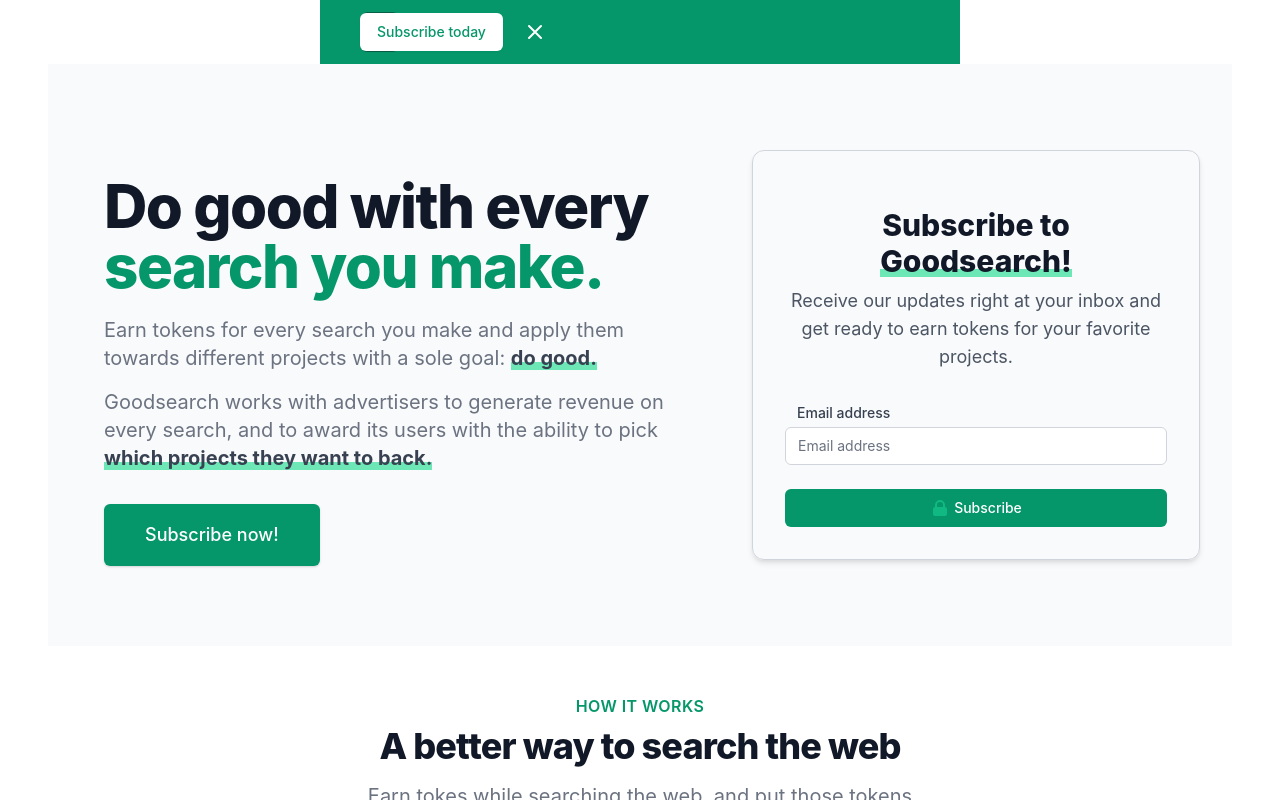
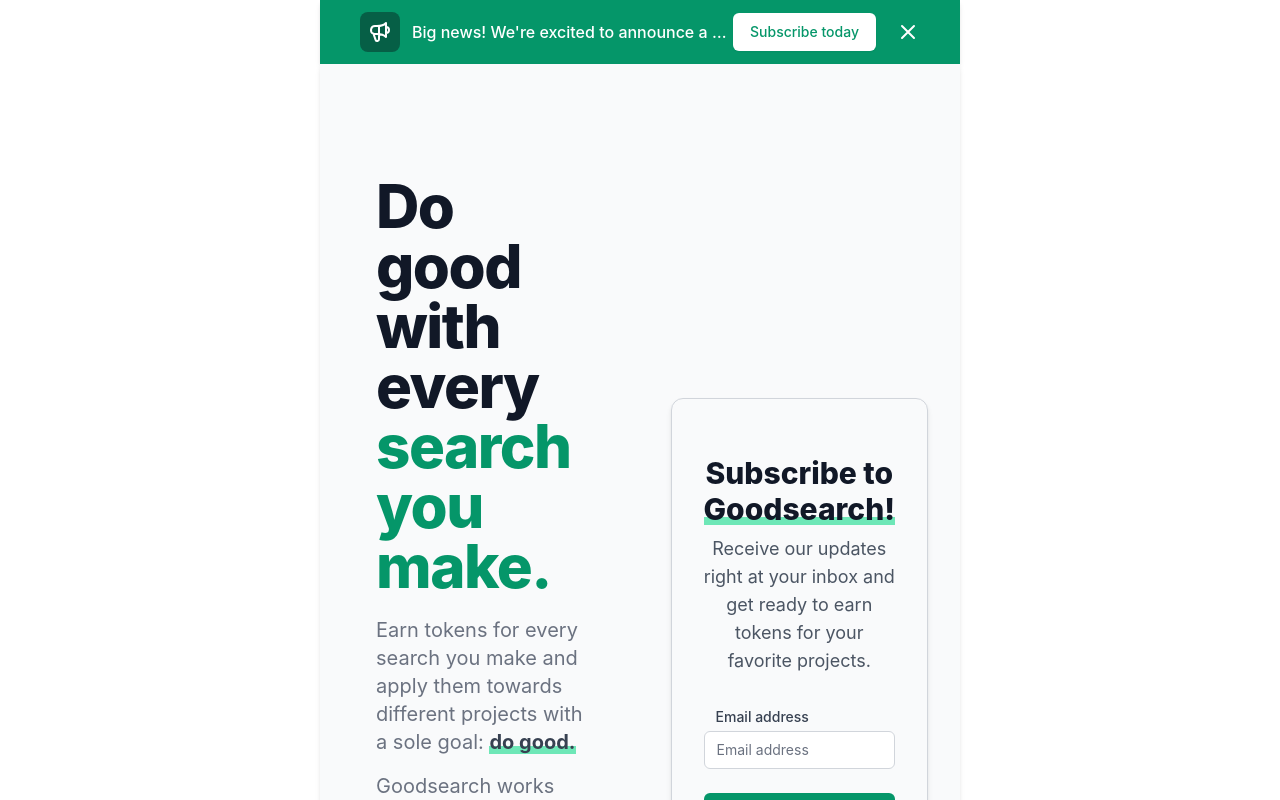
Before and after one commit to gustavofjordao021/goodsearch-landinpage, a React (Create React App) app: page / in a window 1280 px wide. Shown: the top 800 px of the page. Built offline with nearby package versions, Linux system fonts and the light colour scheme.

Commit message:
Finish responsiveness

```diff
--- a/src/components/CTA/CTA.js
+++ b/src/components/CTA/CTA.js
@@ -1,7 +1,7 @@
 const CTA = (props) => {
   const { modalVisibilityToggler } = props;
   return (
-    <div className="bg-gray-50 w-full flex flex-col text-center items-center py-12 mx-4 px-4 sm:px-8 md:flex-row md:text-left lg:px-12 lg:flex lg:items-center lg:justify-between xl:w-6/12">
+    <div className="shadow-md bg-gray-50 w-full flex flex-col text-center items-center py-12 mx-4 px-4 sm:px-8 md:flex-row md:text-left lg:px-12 lg:flex lg:items-center lg:justify-between xl:w-6/12">
       <h2 className="text-2xl sm:text-4xl font-extrabold tracking-tight text-gray-900">
         <span className="block">Ready to start earning?</span>
         <span className="block text-green-600">
--- a/src/components/Features/Features.js
+++ b/src/components/Features/Features.js
@@ -27,7 +27,7 @@
 
 const Features = () => {
   return (
-    <div className="bg-white flex flex-col justify-items-center w-full mx-4 px-4 py-12 sm:px-8 md:mx-4 lg:px-10 xl:w-6/12">
+    <div className="shadow-md bg-white flex flex-col justify-items-center w-full mx-4 px-4 py-12 sm:px-8 md:mx-4 lg:px-10 xl:w-6/12">
       <div className="text-center">
         <h2 className="text-base text-green-600 font-semibold tracking-wide uppercase">
           How it works
--- a/src/components/Footer/Footer.js
+++ b/src/components/Footer/Footer.js
@@ -1,7 +1,7 @@
 const Footer = () => {
   return (
     <>
-      <footer className="flex flex-row w-full text-xs px-4 pb-4 mx-4 text-center bg-gray-50 justify-between md:px-12 xl:w-6/12">
+      <footer className="shadow-md flex flex-row w-full text-xs px-4 pb-4 mx-4 text-center bg-gray-50 justify-between md:px-12 xl:w-6/12">
         <div className="mb-1">© 2021 Goodsearch</div>
         <div className="justify-center text-center">
           <b>
--- a/src/components/Header/Header.js
+++ b/src/components/Header/Header.js
@@ -17,8 +17,8 @@
   return (
     <>
       {isHeaderVisible ? (
-        <div className="bg-green-600 w-full flex justify-between flex-row py-3 px-2 sm:px-8 md:mx-4 lg:px-10 xl:w-6/12">
-          <div className="flex items-center justify-between flex-wrap">
+        <div className="shadow-md bg-green-600 w-full py-3 px-2 sm:px-8 md:mx-4 lg:px-10 xl:w-6/12">
+          <div className="flex items-center justify-between">
             <div className="w-0 flex-1 flex items-center">
               <span className="flex p-2 rounded-lg bg-green-800">
                 <SpeakerphoneIcon
@@ -35,7 +35,7 @@
                 </span>
               </p>
             </div>
-            <div className="order-3 mt-2 flex-shrink-0 w-full sm:order-2 sm:mt-0 sm:w-auto">
+            <div className="mt-2 flex-shrink-0 w-full sm-2 sm:mt-0 sm:w-auto">
               <button
                 className="flex items-center justify-center px-4 py-2 border border-transparent rounded-md shadow-sm text-sm font-medium text-green-600 bg-white hover:bg-green-50"
                 onClick={() => modalVisibilityToggler()}
@@ -43,7 +43,7 @@
                 Subscribe today
               </button>
             </div>
-            <div className="order-2 flex-shrink-0 sm:order-3 sm:ml-3">
+            <div className="flex-shrink-0 sm-3 sm:ml-3">
               <button
                 type="button"
                 className="-mr-1 flex p-2 rounded-md hover:bg-green-500 focus:outline-none focus:ring-2 focus:ring-white sm:-mr-2"
--- a/src/components/Hero/Hero.js
+++ b/src/components/Hero/Hero.js
@@ -4,12 +4,12 @@
   const { modalVisibilityToggler } = props;
   return (
     <>
-      <div className="flex flex-col-reverse justify-center flex-grow bg-gray-50 min-h-full lg:flex lg:flex-row-reverse lg:items-center lg:justify-center">
+      <div className="max-w-7xl w-screen flex flex-col-reverse justify-center flex-grow bg-gray-50 min-h-full lg:flex lg:flex-row-reverse lg:items-center lg:justify-center xl:w-6/12 xl:shadow-md">
         <Form />
-        <div className="max-w-7xl min-h-full">
-          <div className="relative pb-6 bg-gray-50 lg:max-w-2xl lg:w-full">
+        <div className="min-h-full">
+          <div className="relative pb-6 bg-gray-50 lg:w-full">
             <main className="my-2 mx-4 max-w-7xl px-4 sm:my-12 md:mx-10 md:my-14 lg:my-18 xl:mt-28">
-              <div className="sm:text-center lg:text-left">
+              <div className="max-w-xl sm:text-center lg:text-left">
                 <h1 className="text-3xl tracking-tight font-extrabold text-gray-900 sm:text-5xl md:text-6xl">
                   <span className="block xl:inline">Do good with every</span>
                   <span className="block text-green-600 xl:inline">
```
